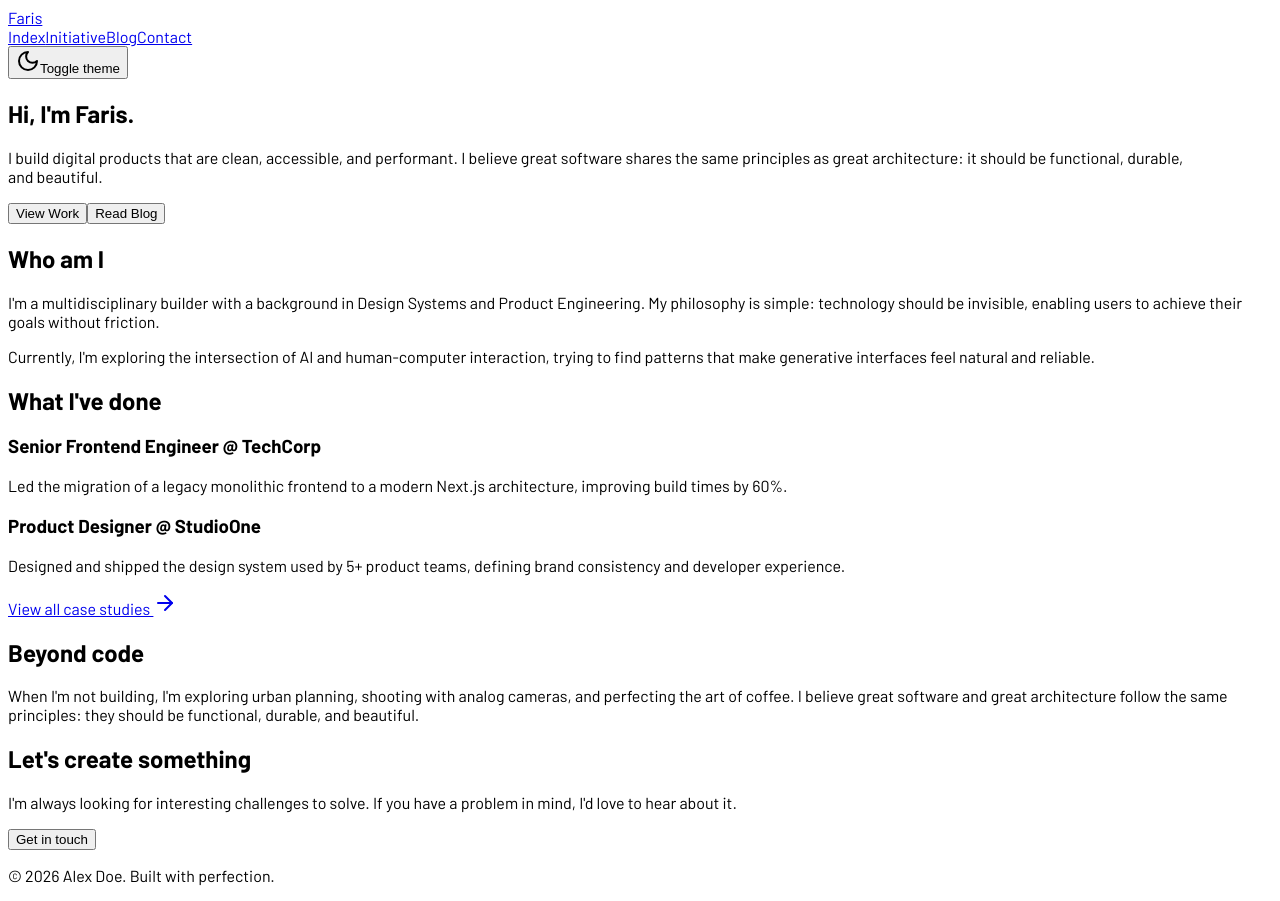
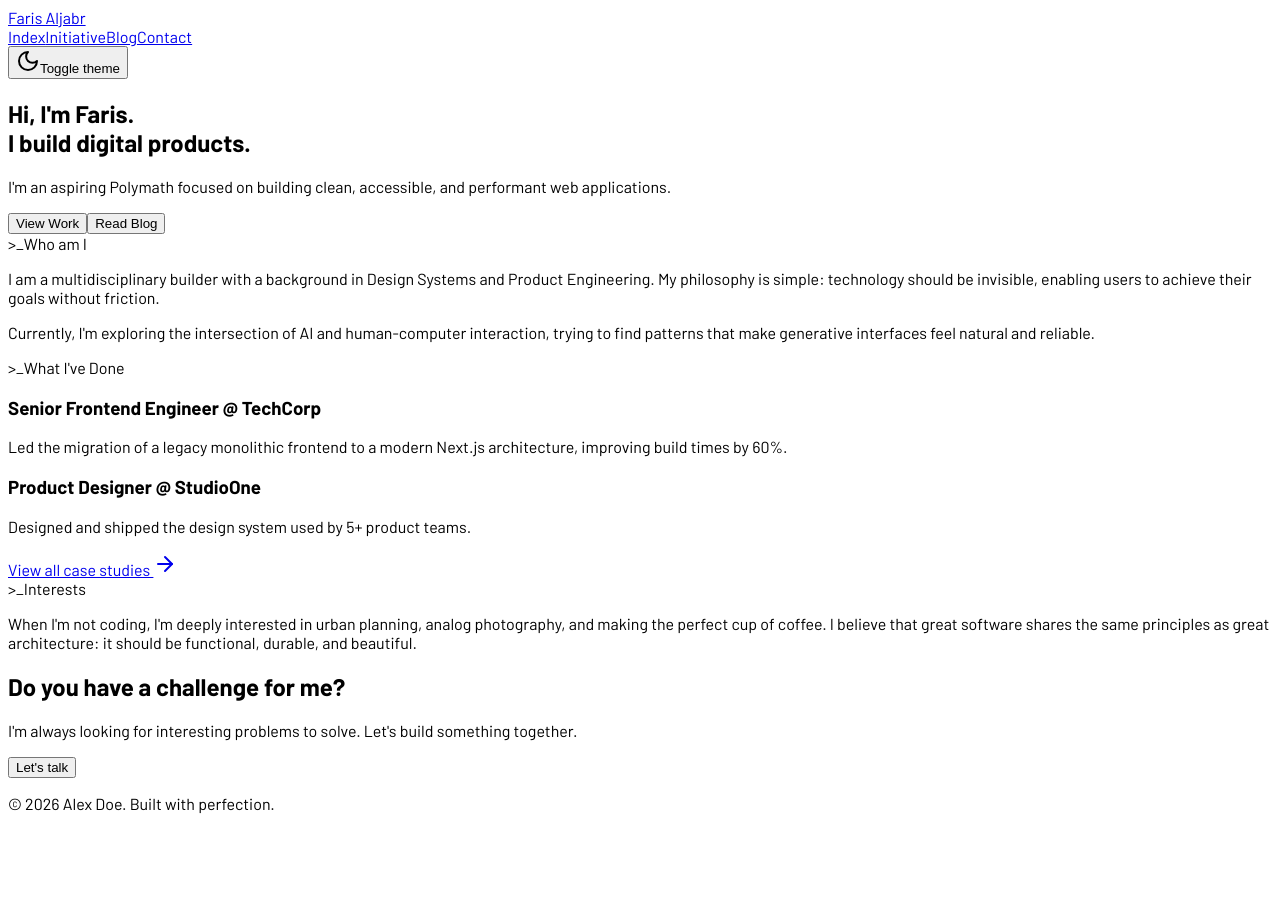
Before and after one commit to Faris19j/Personal_website_vibecoded, a React (Vite) app in the folder client/: page / in a window 1280 px wide. After the commit the page ends 829 px from the top, so only its background shows below. Built offline with nearby package versions, Linux system fonts and the light colour scheme; a web font is replaced by a local one.

Commit message:
Revert "Iterate UI to match minimalist aesthetic (darioamodei.com, mawj.ai)"
This reverts commit dfdc1cb605e062ea71255af65a862952f02dccb0.

```diff
--- a/client/src/components/layout/Navbar.tsx
+++ b/client/src/components/layout/Navbar.tsx
@@ -13,17 +13,17 @@ export function Navbar() {
   const [location] = useLocation();
 
   return (
-    <nav className="sticky top-0 z-50 w-full bg-white/50 dark:bg-black/40 backdrop-blur-2xl border-b border-white/20 dark:border-white/10">
+    <nav className="sticky top-0 z-50 w-full bg-white/10 dark:bg-black/10 backdrop-blur-xl border-b border-white/20 dark:border-white/10 shadow-sm">
       <div className="container max-w-5xl mx-auto px-4 sm:px-6 h-16 flex items-center justify-between">
         <Link
           href="/"
-          className="font-semibold text-lg tracking-tight text-foreground hover:text-accent transition-colors"
+          className="font-semibold text-lg tracking-tight hover:opacity-80 transition-opacity"
         >
-          Faris
+          Faris Aljabr
         </Link>
 
-        <div className="flex items-center gap-8">
-          <div className="hidden sm:flex items-center gap-8">
+        <div className="flex items-center gap-6">
+          <div className="hidden sm:flex items-center gap-6">
             {navItems.map((item) => {
               const isActive =
                 location === item.href ||
@@ -33,8 +33,8 @@ export function Navbar() {
                   key={item.href}
                   href={item.href}
                   className={cn(
-                    "text-sm font-medium transition-colors",
-                    isActive ? "text-foreground" : "text-muted-foreground hover:text-foreground",
+                    "text-sm font-medium transition-colors hover:text-foreground",
+                    isActive ? "text-foreground" : "text-muted-foreground",
                   )}
                 >
                   {item.label}
--- a/client/src/index.css
+++ b/client/src/index.css
@@ -24,48 +24,48 @@
   --secondary-foreground: 0 0% 9%;
 
   --muted: 0 0% 96.1%;
-  --muted-foreground: 0 0% 50%;  /* Medium gray for readable secondary text */
+  --muted-foreground: 0 0% 45.1%; /* Medium gray for readable secondary text */
 
-  --accent: 28 100% 72%;         /* Warm orange/peach for CTAs */
-  --accent-foreground: 0 0% 10%;
+  --accent: 0 0% 96.1%;
+  --accent-foreground: 0 0% 9%;
 
   --destructive: 0 84.2% 60.2%;
   --destructive-foreground: 0 0% 98%;
 
-  --border: 0 0% 92%;            /* Slightly darker light borders */
-  --input: 0 0% 92%;
+  --border: 0 0% 89.8%;          /* Light borders */
+  --input: 0 0% 89.8%;
   --ring: 0 0% 3.9%;
 
   --radius: 0.5rem;
 }
 
 .dark {
-  --background: 0 0% 8%;          /* Very dark background */
+  --background: 0 0% 10%;         /* Dark background */
   --foreground: 0 0% 98%;         /* Light text */
 
-  --card: 0 0% 12%;
+  --card: 0 0% 15%;
   --card-foreground: 0 0% 98%;
 
-  --popover: 0 0% 12%;
+  --popover: 0 0% 15%;
   --popover-foreground: 0 0% 98%;
 
   --primary: 0 0% 98%;            /* Light primary for contrast */
-  --primary-foreground: 0 0% 8%;
+  --primary-foreground: 0 0% 9%;
 
-  --secondary: 0 0% 18%;          /* Slightly lighter gray */
+  --secondary: 0 0% 20%;          /* Slightly lighter gray */
   --secondary-foreground: 0 0% 98%;
 
-  --muted: 0 0% 28%;
-  --muted-foreground: 0 0% 65%;   /* Medium gray for secondary text */
+  --muted: 0 0% 30%;
+  --muted-foreground: 0 0% 60%;   /* Medium gray for secondary text */
 
-  --accent: 28 100% 72%;          /* Same warm orange for consistency */
-  --accent-foreground: 0 0% 10%;
+  --accent: 0 0% 20%;
+  --accent-foreground: 0 0% 98%;
 
   --destructive: 0 84.2% 60.2%;
   --destructive-foreground: 0 0% 10%;
 
-  --border: 0 0% 20%;             /* Dark borders */
-  --input: 0 0% 20%;
+  --border: 0 0% 25%;             /* Dark borders */
+  --input: 0 0% 25%;
   --ring: 0 0% 96.1%;
 }
 
@@ -88,20 +88,16 @@
 
   /* Minimalist Typography Scale */
   h1 {
-    @apply text-4xl md:text-6xl font-semibold tracking-tight;
-    text-wrap: balance;
+    @apply text-4xl md:text-5xl font-semibold tracking-tight;
   }
   h2 {
-    @apply text-3xl md:text-4xl font-semibold tracking-tight mt-10 mb-4;
-    text-wrap: balance;
+    @apply text-3xl font-semibold tracking-tight mt-10 mb-4;
   }
   h3 {
     @apply text-xl font-medium tracking-tight mt-8 mb-3;
-    text-wrap: balance;
   }
   p {
-    @apply leading-relaxed text-muted-foreground mb-4 text-base md:text-lg;
-    text-wrap: pretty;
+    @apply leading-relaxed text-muted-foreground mb-4 text-lg;
   }
 
   /* Link Styling */
--- a/client/src/pages/Home.tsx
+++ b/client/src/pages/Home.tsx
@@ -1,28 +1,32 @@
 import { Link } from "wouter";
 import { PageTransition } from "@/components/layout/PageTransition";
 import { Button } from "@/components/ui/Button";
-import { ArrowRight } from "lucide-react";
+import { ArrowRight, Terminal, User, BookOpen } from "lucide-react";
 
 export default function Home() {
   return (
     <PageTransition>
-      <div className="flex flex-col gap-32 py-16 md:py-40">
+      <div className="flex flex-col gap-24 py-12 md:py-24">
         {/* HERO */}
-        <section className="space-y-8 max-w-3xl">
-          <h1 className="text-5xl md:text-7xl font-bold tracking-tight text-foreground leading-tight">
-            Hi, I'm Faris.
+        <section className="space-y-6 max-w-2xl">
+          <h1 className="text-4xl md:text-6xl font-bold tracking-tight text-foreground">
+            Hi, I'm Faris. <br />
+            <span className="text-muted-foreground font-light">
+              I build digital products.
+            </span>
           </h1>
-          <p className="text-lg md:text-xl text-muted-foreground max-w-2xl leading-relaxed">
-            I build digital products that are <span className="text-foreground font-medium">clean, accessible, and performant</span>. I believe great software shares the same principles as great architecture: it should be functional, durable, and beautiful.
+          <p className="text-xl text-muted-foreground max-w-lg leading-relaxed">
+            I'm an aspiring Polymath focused on building clean, accessible, and
+            performant web applications.
           </p>
-          <div className="flex gap-3 pt-8">
+          <div className="flex gap-4 pt-4">
             <Link href="/work">
-              <Button size="lg" className="rounded-full px-8 bg-accent hover:bg-accent/90 text-accent-foreground">
+              <Button size="lg" className="rounded-full px-8">
                 View Work
               </Button>
             </Link>
             <Link href="/blog">
-              <Button size="lg" variant="outline" className="rounded-full px-8">
+              <Button size="lg" className="rounded-full px-8">
                 Read Blog
               </Button>
             </Link>
@@ -30,76 +34,86 @@ export default function Home() {
         </section>
 
         {/* WHO AM I */}
-        <section className="space-y-8 max-w-3xl border-t border-border/20 pt-24">
-          <h2 className="text-3xl md:text-4xl font-semibold text-foreground">
-            Who am I
-          </h2>
-          <div className="space-y-6 text-base md:text-lg text-muted-foreground">
+        <section className="space-y-8 max-w-3xl border-t border-border/50 pt-16">
+          <div className="flex items-center gap-2 text-primary font-semibold tracking-wide uppercase text-sm">
+            <span className="font-mono text-lg">{">_"}</span>
+            <span>Who am I</span>
+          </div>
+          <div className="space-y-4 text-lg text-muted-foreground">
             <p>
-              I'm a multidisciplinary builder with a background in Design Systems and Product Engineering. My philosophy is simple: <span className="text-foreground font-medium">technology should be invisible</span>, enabling users to achieve their goals without friction.
+              I am a multidisciplinary builder with a background in Design
+              Systems and Product Engineering. My philosophy is simple:
+              technology should be invisible, enabling users to achieve their
+              goals without friction.
             </p>
             <p>
-              Currently, I'm exploring the intersection of AI and human-computer interaction, trying to find patterns that make generative interfaces feel natural and reliable.
+              Currently, I'm exploring the intersection of AI and human-computer
+              interaction, trying to find patterns that make generative
+              interfaces feel natural and reliable.
             </p>
           </div>
         </section>
 
         {/* WHAT I'VE DONE */}
-        <section className="space-y-8 max-w-3xl border-t border-border/20 pt-24">
-          <h2 className="text-3xl md:text-4xl font-semibold text-foreground">
-            What I've done
-          </h2>
-          <div className="space-y-8">
-            <div className="group">
-              <h3 className="text-lg font-medium text-foreground group-hover:text-accent transition-colors mb-3">
+        <section className="space-y-8 max-w-3xl border-t border-border/50 pt-16">
+          <div className="flex items-center gap-2 text-primary font-semibold tracking-wide uppercase text-sm">
+            <span className="font-mono text-lg">{">_"}</span>
+            <span>What I've Done</span>
+          </div>
+          <div className="grid gap-6">
+            <div className="group space-y-2">
+              <h3 className="text-xl font-medium text-foreground group-hover:text-primary transition-colors mt-0">
                 Senior Frontend Engineer @ TechCorp
               </h3>
               <p className="text-base text-muted-foreground">
-                Led the migration of a legacy monolithic frontend to a modern Next.js architecture, improving build times by 60%.
+                Led the migration of a legacy monolithic frontend to a modern
+                Next.js architecture, improving build times by 60%.
               </p>
             </div>
-            <div className="group">
-              <h3 className="text-lg font-medium text-foreground group-hover:text-accent transition-colors mb-3">
+            <div className="group space-y-2">
+              <h3 className="text-xl font-medium text-foreground group-hover:text-primary transition-colors mt-0">
                 Product Designer @ StudioOne
               </h3>
               <p className="text-base text-muted-foreground">
-                Designed and shipped the design system used by 5+ product teams, defining brand consistency and developer experience.
+                Designed and shipped the design system used by 5+ product teams.
               </p>
             </div>
           </div>
-          <div className="pt-4">
+          <div>
             <Link
               href="/work"
-              className="inline-flex items-center text-base font-medium text-accent hover:text-accent/80 transition-colors"
+              className="inline-flex items-center text-sm font-semibold hover:underline"
             >
-              View all case studies <ArrowRight className="ml-2 w-4 h-4" />
+              View all case studies <ArrowRight className="ml-1 w-4 h-4" />
             </Link>
           </div>
         </section>
 
         {/* INTERESTS */}
-        <section className="space-y-8 max-w-3xl border-t border-border/20 pt-24">
-          <h2 className="text-3xl md:text-4xl font-semibold text-foreground">
-            Beyond code
-          </h2>
-          <p className="text-base md:text-lg text-muted-foreground leading-relaxed">
-            When I'm not building, I'm exploring urban planning, shooting with analog cameras, and perfecting the art of coffee. I believe great software and great architecture follow the same principles: they should be <span className="text-foreground font-medium">functional, durable, and beautiful</span>.
+        <section className="space-y-8 max-w-3xl border-t border-border/50 pt-16">
+          <div className="flex items-center gap-2 text-primary font-semibold tracking-wide uppercase text-sm">
+            <span className="font-mono text-lg">{">_"}</span>
+            <span>Interests</span>
+          </div>
+          <p className="text-lg text-muted-foreground">
+            When I'm not coding, I'm deeply interested in urban planning, analog
+            photography, and making the perfect cup of coffee. I believe that
+            great software shares the same principles as great architecture: it
+            should be functional, durable, and beautiful.
           </p>
         </section>
 
-        {/* CTA */}
-        <section className="space-y-8 border-t border-border/20 pt-24 flex flex-col items-center text-center max-w-2xl mx-auto">
-          <div className="space-y-4">
-            <h2 className="text-3xl md:text-4xl font-semibold text-foreground">
-              Let's create something
-            </h2>
-            <p className="text-base md:text-lg text-muted-foreground">
-              I'm always looking for interesting challenges to solve. If you have a problem in mind, I'd love to hear about it.
-            </p>
-          </div>
+        <section className="py-24 border-t border-border/50 flex flex-col items-center text-center gap-6">
+          <h2 className="text-3xl font-bold tracking-tight">
+            Do you have a challenge for me?
+          </h2>
+          <p className="text-muted-foreground text-lg max-w-md">
+            I'm always looking for interesting problems to solve. Let's build
+            something together.
+          </p>
           <Link href="/contact">
-            <Button size="lg" className="rounded-full px-12 bg-accent hover:bg-accent/90 text-accent-foreground">
-              Get in touch
+            <Button size="lg" className="rounded-full px-12">
+              Let's talk
             </Button>
           </Link>
         </section>
--- a/client/src/pages/Work.tsx
+++ b/client/src/pages/Work.tsx
@@ -17,78 +17,73 @@ export default function Work() {
 
   return (
     <PageTransition>
-      <div className="py-16 md:py-40 space-y-16">
-        <header className="space-y-6 max-w-3xl">
-          <h1 className="text-5xl md:text-6xl font-bold tracking-tight text-foreground">
-            Selected work
-          </h1>
-          <p className="text-lg md:text-xl text-muted-foreground leading-relaxed">
-            A selection of projects that define my approach to <span className="text-foreground font-medium">problem-solving and product design</span>.
+      <div className="py-12 md:py-24 space-y-12">
+        <header className="space-y-4 max-w-2xl">
+          <h1 className="text-4xl font-bold tracking-tight">Initiatives</h1>
+          <p className="text-xl text-muted-foreground">
+            A selection of projects that define my approach to problem-solving.
           </p>
         </header>
 
         {isLoading ? (
-          <div className="grid grid-cols-1 gap-8">
+          <div className="grid grid-cols-1 md:grid-cols-2 gap-8">
             {[1, 2, 3, 4].map((i) => (
               <div key={i} className="space-y-4">
-                <Skeleton className="h-48 w-full rounded-xl" />
+                <Skeleton className="h-64 w-full rounded-xl" />
                 <Skeleton className="h-8 w-2/3" />
                 <Skeleton className="h-4 w-full" />
               </div>
             ))}
           </div>
         ) : (
-          <div className="space-y-12">
-            {projects?.map((project, idx) => (
-              <Link
-                key={project.id}
-                href={`/work/${project.slug}`}
-                className="group block space-y-6 cursor-pointer py-8 border-b border-border/20 last:border-0 hover:bg-white/30 dark:hover:bg-white/5 transition-colors rounded-lg px-4 -mx-4"
-              >
-                <div className="space-y-4">
-                  <div className="flex items-start justify-between gap-4">
-                    <div className="space-y-2 flex-1">
-                      <h3 className="text-2xl md:text-3xl font-semibold text-foreground group-hover:text-accent transition-colors">
+          <div className="grid grid-cols-1 md:grid-cols-2 gap-x-8 gap-y-16">
+            {projects?.map((project) => (
+              <TooltipProvider key={project.id}>
+                <Tooltip>
+                  <TooltipTrigger asChild>
+                    <Link href={`/work/${project.slug}`} className="group block space-y-4 cursor-pointer">
+                      <div className="aspect-[16/10] bg-secondary rounded-xl overflow-hidden border border-border/50 transition-all group-hover:border-primary/50 group-hover:shadow-lg relative">
+                        <div className="absolute inset-0 flex items-center justify-center text-muted-foreground/20 font-bold text-4xl select-none group-hover:scale-110 transition-transform">
+                          {project.title.substring(0, 2)}
+                        </div>
+                      </div>
+
+                      <div className="space-y-3">
+                        <div className="flex items-start justify-between">
+                          <h3 className="text-2xl font-semibold mt-0 group-hover:underline decoration-1 underline-offset-4">
                             {project.title}
                           </h3>
-                      <p className="text-base text-muted-foreground leading-relaxed">
+                          <ArrowUpRight className="w-5 h-5 text-muted-foreground group-hover:text-foreground transition-colors" />
+                        </div>
+
+                        <p className="text-muted-foreground line-clamp-2">
                           {project.summary}
                         </p>
                       </div>
-                    <ArrowUpRight className="w-5 h-5 text-muted-foreground group-hover:text-accent transition-colors flex-shrink-0 mt-1" />
-                  </div>
-
-                  <div className="flex flex-wrap gap-2">
-                    {project.tags.map((tag) => (
-                      <span
-                        key={tag}
-                        className="text-xs px-3 py-1.5 rounded-full bg-secondary/50 text-muted-foreground"
-                      >
-                        {tag}
-                      </span>
-                    ))}
-                  </div>
-                </div>
                     </Link>
+                  </TooltipTrigger>
+                  <TooltipContent>
+                    <p>Learn more about this initiative</p>
+                  </TooltipContent>
+                </Tooltip>
+              </TooltipProvider>
             ))}
 
             {(!projects || projects.length === 0) && (
-              <div className="py-24 text-center">
+              <div className="col-span-full py-24 text-center border rounded-xl border-dashed">
                 <p className="text-muted-foreground">No projects published yet.</p>
               </div>
             )}
           </div>
         )}
 
-        <section className="py-24 border-t border-border/20 flex flex-col items-center text-center gap-6 mt-16">
-          <div className="space-y-4">
-            <h2 className="text-3xl md:text-4xl font-bold tracking-tight text-foreground">Let's create something</h2>
-            <p className="text-muted-foreground text-base md:text-lg max-w-md">
-              I'm always looking for interesting challenges. If you have a problem in mind, I'd love to hear about it.
+        <section className="py-24 border-t border-border/50 flex flex-col items-center text-center gap-6 mt-12">
+          <h2 className="text-3xl font-bold tracking-tight">Do you have a challenge for me?</h2>
+          <p className="text-muted-foreground text-lg max-w-md">
+            I'm always looking for interesting problems to solve. Let's build something together.
           </p>
-          </div>
           <Link href="/contact">
-            <Button size="lg" className="rounded-full px-12 bg-accent hover:bg-accent/90 text-accent-foreground">Get in touch</Button>
+            <Button size="lg" className="rounded-full px-12">Let's talk</Button>
           </Link>
         </section>
       </div>
```
Also changed, not shown: client/src/pages/Blog.tsx (+23 -21 lines). Lines whose indentation alone changed are shown as unchanged.
